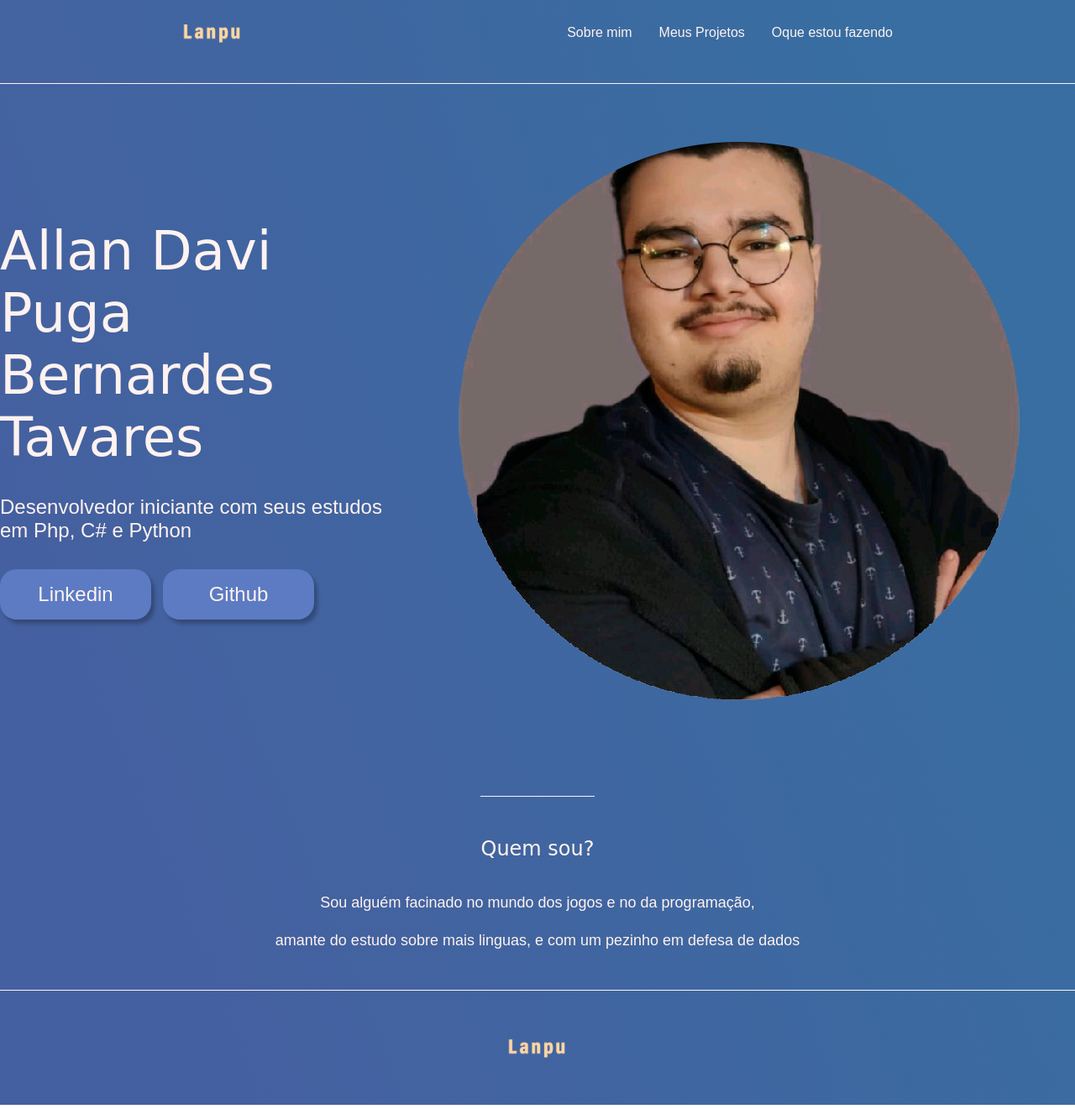
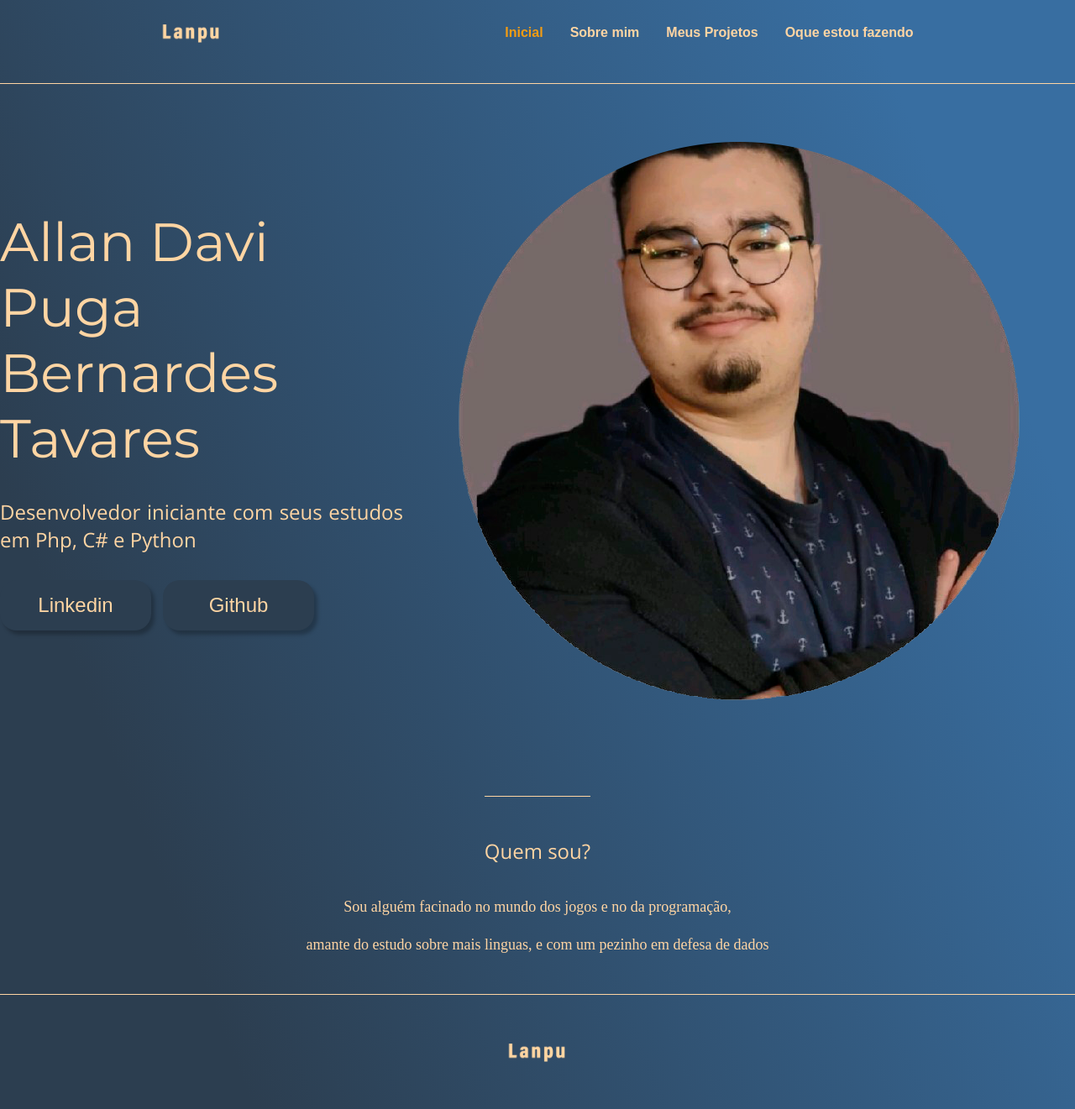
Before and after one commit to 4llanP/Landing-Page, a plain HTML site: page Landing page (HTML CSS)/index.html in a window 1280 px wide. Shown: the part 21-1342 px from the top of the page at 84% size. Drawn offline with nearby package versions, Linux system fonts and the light colour scheme.

Commit message:
Estou trabalhando no CSS

```diff
--- a/Landing page (HTML CSS)/index.html
+++ b/Landing page (HTML CSS)/index.html
@@ -4,7 +4,7 @@
     <meta charset="UTF-8">
     <meta name="viewport" content="width=device-width, initial-scale=1.0">
     <meta name="description" content= "Meu perfil e meu curriculo em um site! Feito usando HTML e CSS">
-    <title>Allan Puga - C# | Python | Php </title>
+    <title>Allan Puga</title>
     <link rel="stylesheet" type="text/css" href="style.css">
 </head>
 
@@ -12,9 +12,11 @@
     <header class="cabecalho">
         <img class="cabecalho-img" src="logo.png">
         <nav class="cabecalho-menu">
-            <a class="cabecalho-item" href="">Sobre mim</a>
-            <a class="cabecalho-item" href="">Meus Projetos</a>
+            <a class="cabecalho-item ativo">Inicial</a>
+            <a class="cabecalho-item" href="SobreMim.html">Sobre mim</a>
+            <a class="cabecalho-item" href="https://github.com/4llanP?tab=repositories" target="_blank">Meus Projetos</a>
             <a class="cabecalho-item" href="">Oque estou fazendo</a>
+        </nav>
     </header>
 
     <main class ="conteudo">
--- a/Landing page (HTML CSS)/style.css
+++ b/Landing page (HTML CSS)/style.css
@@ -1,4 +1,5 @@
 @import url("https://fonts.googleapis.com/css2?family=Bree+Serif&display=swap");
+@import url('https://fonts.googleapis.com/css?family=Montserrat:400,700|Open+Sans:400,700&display=swap');
 
 * {
   margin: 0;
@@ -7,9 +8,14 @@
   text-decoration: none;
 }
 
+.elemento-pai {
+  height: 100%;
+}
+
 body {
   font-size: 100%;
-  background: linear-gradient(68.15deg, #4560a0 16.62%, #386ea1 85.61%);
+  min-height: 100vh;
+  background: linear-gradient(68.15deg, #2C3E50 16.62%, #386ea1 85.61%);
 }
 
 .cabecalho {
@@ -31,12 +37,12 @@ body {
 
 .cabecalho-item{
   font-family: 'sarala',sans-serif;
-  color: #fff2ef
+  color: #ffd5a3
 }
 
 .conteudo{
   margin-bottom: 48px;
-  border-top: 0.4px solid #fff2ef;
+  border-top: 0.4px solid #ffd5a3;
 }
 
 .conteudo-principal{
@@ -53,29 +59,31 @@ body {
 }
 
 .conteudo-texto-titulo{
-  font-family: 'righteous', cursive;
+  font-family: 'Montserrat', sans-serif;
   font-weight: 400;
   font-size: 64px;
-  color:#fff2ef ;
+  color:#ffd5a3 ;
 }
 .conteudo-texto-subtitulo{
-  font-family: 'sarala', sans-serif;
+  text-align: justify;
+  font-family: 'Open Sans', sans-serif;
   font-weight: 400;
   font-size: 24px;
-  color:#fff2ef ;
+  color:#ffd5a3 ;
 }
 
 .conteudo-texto-botao{
-  background-color:#5c7bc3;
+  background-color:#2C3E50;
   width: 180px;
   height: 60px;
   border: none;
   box-shadow: 4px 5px 4px rgba(0,0,0,0.25);
   border-radius: 20px;
-  font-family: 'sarala', sans-serif;
+  font-family: 'Montserrat', sans-serif
   font-weight: 400;
   font-size: 24px;
-  color: #fff2ef;
+  color: #ffd5a3;
+  transition: all 0.3s ease;
 }
 
 .conteudo-botoes{
@@ -84,7 +92,8 @@ body {
 }
 
 .conteudo-texto-botao:hover{
-  background-color: rgba( 100, 150, 250, 0.70);
+  background-color: #F39C12;
+  color: #fff;
 }
 
 .conteudo-principal-escrito{
@@ -96,25 +105,32 @@ body {
 }
 
 .conteudo-principal-escrito-titulo{
-  border-top: 00.4px solid #fff2ef;
+  border-top: 00.4px solid #ffd5a3;
   padding-top: 48px;
-  font-family: 'righteous', cursive;
+  font-family: 'Open Sans', sans-serif;
   font-weight: 400;
   font-size: 24px;
-  color: #fff2ef;
+  color: #ffd5a3;
   margin-bottom: 16px;
 }
 
 .conteudo-principal-escrito-texto{
-  font-family: 'sarala', sans-serif;
+  font-family: 'Montserrat', sans-serif
   font-weight: 300;
   font-size: 18px;
-  color: #fff2ef;
+  color: #ffd5a3;
 }
 
 .rodape{
   padding: 32px;
-  border-top: 00.4px solid #fff2ef;
+  border-top: 00.4px solid #ffd5a3;
+}
+
+.ficafim{
+  position: absolute;
+  bottom: 0;
+  left: 0;
+  width: 100%;
 }
 
 .rodape-img{
@@ -122,3 +138,17 @@ body {
   display: block;
   margin: 0 auto;
 }
+
+.cabecalho-item{
+  font-weight: bold;
+  transition: all 0.3s ease;
+}
+
+.cabecalho-item:hover {
+  color: #F39C12;
+}
+
+.ativo {
+  color: #F39C12;
+  font-weight: bold;
+}
```
Also changed, not shown: Landing page (HTML CSS)/SobreMim.html (added, +37 -0 lines).
